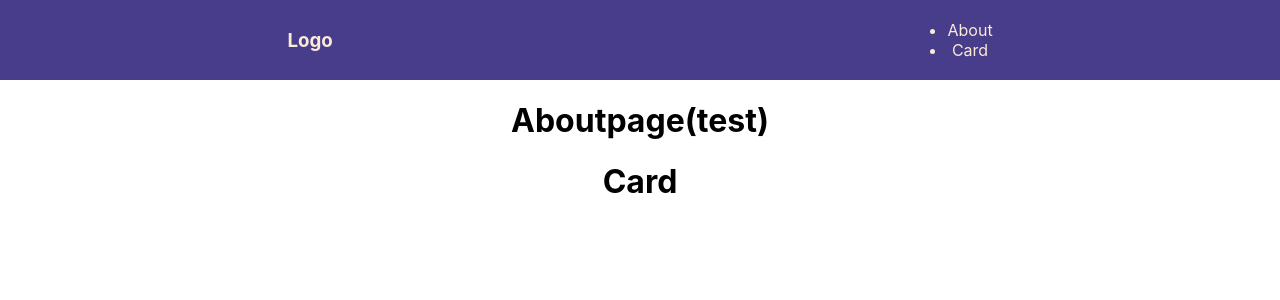
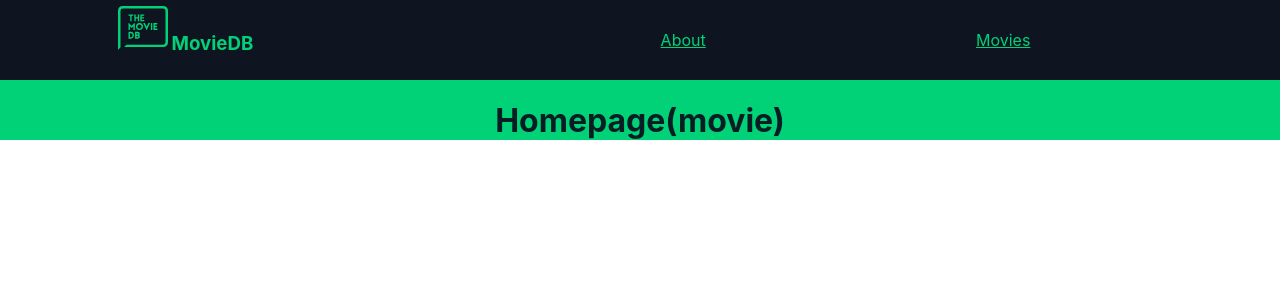
Before and after one commit to CathDM/React-Netflix-APP, a React (Create React App) app in the folder video-app/: page / in a window 1280 px wide. Shown: the top 300 px of the page. Built offline with nearby package versions, Linux system fonts and the light colour scheme.

Commit message:
set to fecth but not yet

```diff
--- a/video-app/src/App.css
+++ b/video-app/src/App.css
@@ -1,5 +1,7 @@
 .App {
   text-align: center;
+background: #01d277;
+color: #081c24;
 }
 
 nav{
@@ -7,6 +9,13 @@ nav{
   justify-content: space-around;
   align-items: center;
   min-height:10vh;
-  background-color: darkslateblue;
-  color: antiquewhite;
+  background-color:#0e1521;
+  color:#01d277;
 }
+.nav-links{
+  width: 50%;
+  display: flex;
+  justify-content: space-around;
+  align-items: center;
+  list-style: none;
+}
--- a/video-app/src/App.js
+++ b/video-app/src/App.js
@@ -1,18 +1,26 @@
 import React from 'react';
 import './App.css';
 import Nav from './Components/Nav';
+import Home from './View/Home';
 import About from './Components/About';
 import Card from './Components/Card';
-
+import {BrowserRouter as Router, Switch, Route} from 'react-router-dom';
 
 function App() {
   return (
+    <Router>
     <div className="App">
      <Nav></Nav>
-     <About></About>
-     <Card></Card>
+     <Switch>
+     <Route path="/" exact component={Home}></Route>
+     <Route path= "/about" component={About}></Route>
+     <Route path= "/Card" component={Card}></Route>
+     </Switch>
+
     </div>
+    </Router>
   );
 }
 
+
 export default App;
--- a/video-app/src/Components/Card.js
+++ b/video-app/src/Components/Card.js
@@ -1,9 +1,35 @@
 
-import React from 'react';
+import React, {useState, useEffect} from 'react';
 
 import '../App.css';
+// */--SAMPLE URLS
+
+// 1. To get the config data like image base urls
+// https://api.themoviedb.org/3/configuration?api_key=b1a68b4eb2cb080ad3ce165754970454
+
+// 2. To fetch a list of movies based on a keyword
+// https://api.themoviedb.org/3/search/movie?api_key=<APIKEY>&query=b1a68b4eb2cb080ad3ce165754970454
+
+// 3. To fetch more details about a movie
+// https://api.themoviedb.org/3/movie/<movie-id>?api_key=b1a68b4eb2cb080ad3ce165754970454
+// *************/
+
+
+
+
+
 
 function Card() {
+
+  useEffect(() => {
+    fetchItems();
+  },[]);
+
+  const fetchItems = async () => {
+    const data = await fetch('https://api.themoviedb.org/3/configuration?api_key=b1a68b4eb2cb080ad3ce165754970454')
+    const items = await data.json();
+    console.log(items);
+  }
   return (
     <div className="App">
     <h1>Card</h1>
--- a/video-app/src/Components/Nav.js
+++ b/video-app/src/Components/Nav.js
@@ -1,17 +1,37 @@
 import React from 'react';
 import '../App.css';
-
+import {Link} from 'react-router-dom';
 
 function Nav() {
+
+const navStyle = {
+  color:'#01d277'
+};
+
   return (
     <div className="App">
     <nav>
-        <h3>Logo</h3>
-        <ul>
-            <li>About</li>
-            <li>Card</li>
+    <table>
 
-        </ul>
+        <td>
+          <img alt="app icon" width="50" src="primary-green-app.svg"/>
+        </td>
+        <td>
+          <h3>MovieDB</h3>
+        </td>
+
+    </table>
+
+          <ul className="nav-links">
+            <Link style={navStyle} to='/about'>
+              <li>About</li>
+            </Link>
+            <Link style={navStyle} to='/card'>
+              <li>Movies</li>
+            </Link>
+
+
+    </ul>
     </nav>
     </div>
   );
--- a/video-app/src/View/Home.js
+++ b/video-app/src/View/Home.js
@@ -1,6 +1,6 @@
 import React from 'react';
 
-import './App.css';
+import '../App.css';
 
 function Home() {
   return (
```
Also changed, not shown: video-app/public/logo192.png (deleted), video-app/public/primary-green-app.svg (added).
